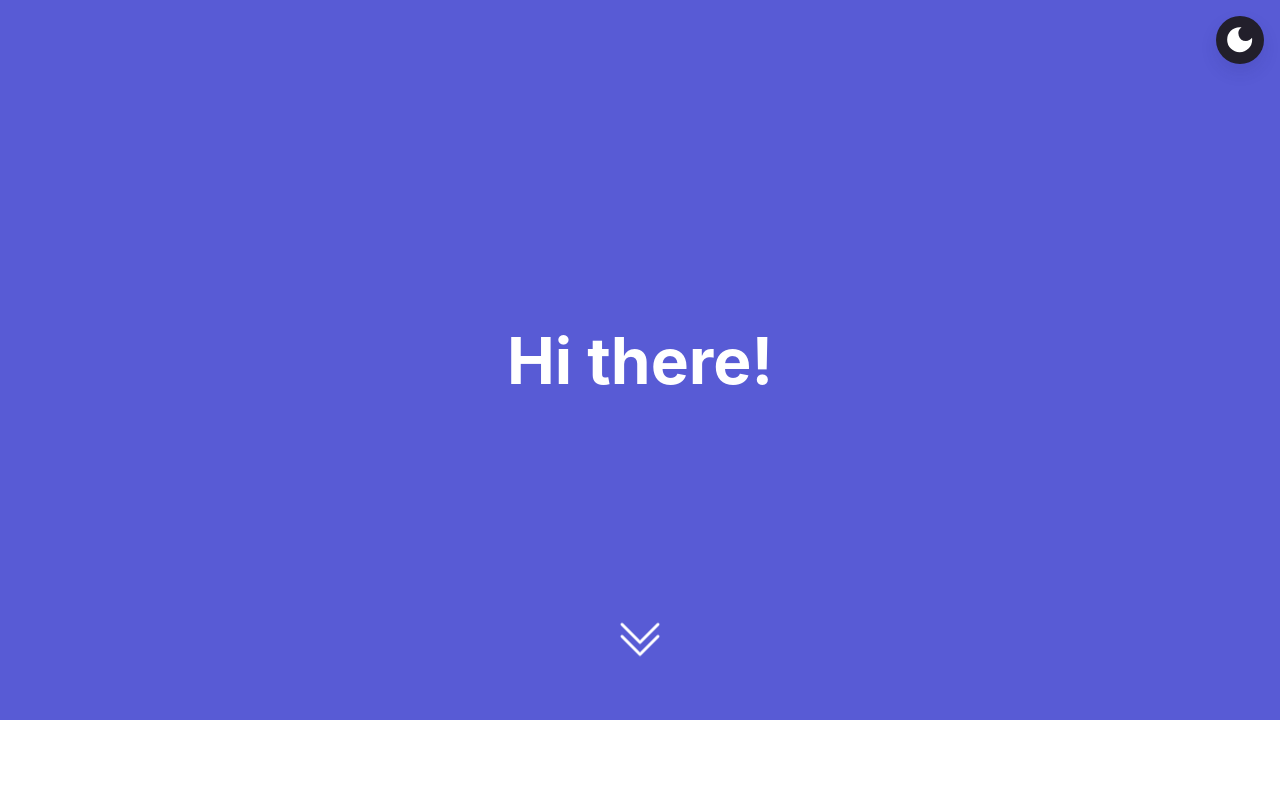
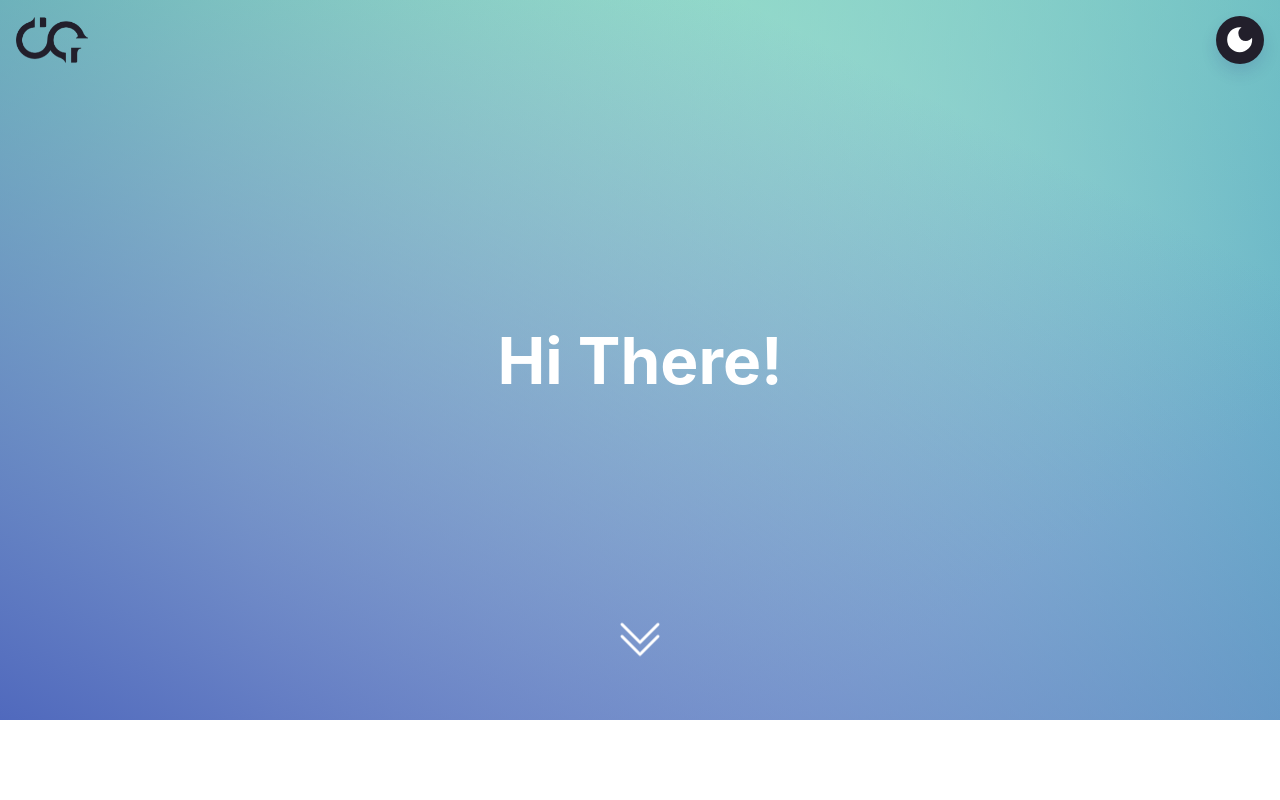
Before and after one commit to DamonGreenhalgh/portfolio, a React (Create React App) app: page / in a window 1280 px wide. Shown: the top 800 px of the page. Built offline with nearby package versions, Linux system fonts and the light colour scheme.

Commit message:
Brand logo

```diff
--- a/src/App.css
+++ b/src/App.css
@@ -7,7 +7,7 @@
   --color-500: #6f7a86;
   --color-800: #3d3e44;
   --color-1000: #221f2b;
-  --color-accent-shadow: #acadff;
+  --color-accent-shadow: #b1b3ff;
   --color-accent-light: #a0a2f8;
   --color-accent: #585bd5;
   --color-accent-mid: #5152a7;
@@ -38,7 +38,7 @@ html {
   scroll-behavior: smooth;
   scrollbar-width: thin;
   scrollbar-color: var(--color-accent) transparent;
-  /* scroll-snap-type: y proximity; */
+  scroll-snap-type: y proximity;
 }
 
 button {
@@ -110,6 +110,7 @@ p, h1, h2, h3, h4, h5 {
   background-color: var(--color-1000);
   border-radius: .5rem;
   padding: 1rem;
+  box-shadow: 0 .5rem 1rem var(--color-shadow);
   transition: opacity .5s;
 }
 
@@ -153,7 +154,17 @@ p, h1, h2, h3, h4, h5 {
   background-color: var(--color-200);
 }
 
+.home__background {
+  z-index: 1;
+  position: absolute;
+  background-color: var(--color-000);
+  top: 0;
+  width: 100%;
+  height: 90vh;
+}
+
 .home {
+  z-index: 2;
   scroll-snap-align: start;
   display: flex;
   flex-direction: column;
@@ -162,17 +173,34 @@ p, h1, h2, h3, h4, h5 {
   gap: 3rem;
   width: 100%;
   height: 90vh;
-  background: var(--color-accent);
+  background: linear-gradient(27deg, rgb(80, 105, 189), rgba(255,0,0,0) 80%),
+              linear-gradient(149deg, rgb(125, 216, 186), rgba(0,255,0,0) 80%),
+              linear-gradient(263deg, rgb(105, 179, 201), rgba(0,0,255,0) 80%);
 }
 
 .home__header {
   display: none;
   font-size: 4rem;
   color: var(--color-000);
+
+}
+
+.brand {
+  z-index: 3;
+  position: fixed;
+  top: 1rem;
+  left: 1rem;
+}
+
+.brand img {
+  height: 3rem;
+}
+
+.brand:hover {
+  cursor: pointer;
 }
 
 .console {
-  /* white-space: pre; */
   position: relative;
   display: flex;
   flex-direction: column;
@@ -243,7 +271,6 @@ p, h1, h2, h3, h4, h5 {
 
 .scroll-down {
   position: absolute;
-  /* top: calc(33rem + ((90vh - 30rem) / 2)); */
   top: calc(90vh - 3em - 4rem);
   color: var(--color-000);
   animation: scroll-down 2s infinite cubic-bezier(0.645, 0.045, 0.355, 1);
--- a/src/App.jsx
+++ b/src/App.jsx
@@ -1,5 +1,6 @@
 import './App.css';
 import './utility.css';
+import logo from './images/logo.png';
 import resume from './Resume.pdf';
 import About from './components/About';
 import Projects from './components/Projects';
@@ -47,6 +48,8 @@ function App() {
 
   return (
     <div className="app">
+      <div className="home__background" />
+      <Link to="home" className="brand"><img src={logo} /></Link>
       <div className="searchbar" ref={navbar} onClick={() => setExpandNavbar(expandNavbar ? false : true)}>
         <div className="flex center-items">
           <p>{pathBase + path + ">"}</p>
@@ -65,7 +68,7 @@ function App() {
         {isDarkMode ? <MdLightMode size="2.5em" />: <MdDarkMode size="2.5em" />}
       </button>
       <div className="home">
-        <h1 className="home__header">Hi there!</h1>
+        <h1 className="home__header">Hi There!</h1>
         <BsChevronDoubleDown className="scroll-down" size="3em" />
         <div className="console">
           <div className="titlebar">
--- a/src/components/Contact.css
+++ b/src/components/Contact.css
@@ -1,4 +1,5 @@
 .contact {
+    scroll-snap-align: center;
     width: var(--global-width);
     margin: 0 auto;
     display: flex;
--- a/src/components/Contact.jsx
+++ b/src/components/Contact.jsx
@@ -4,7 +4,7 @@ import Divider from './Divider';
 const Contact = () => {
     return (
         <form className="contact" action="https://public.herotofu.com/v1/5adb50a0-91ea-11ec-8462-6960be7ce578" method="post">
-            <h2 className="contact__header">What's Next? Contact Me!</h2>
+            <h2 className="contact__header">Let's Talk!</h2>
             <Divider isHorizontal={true} />
             <div className="contact__row">
                 <input className="contact__input" name="Name" id="name" type="text" placeholder="Name" required />
```
Also changed, not shown: src/images/logo.png (added).
